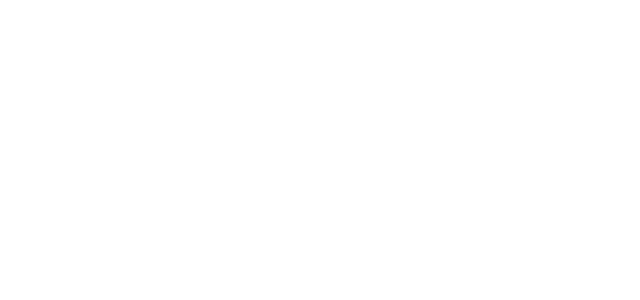
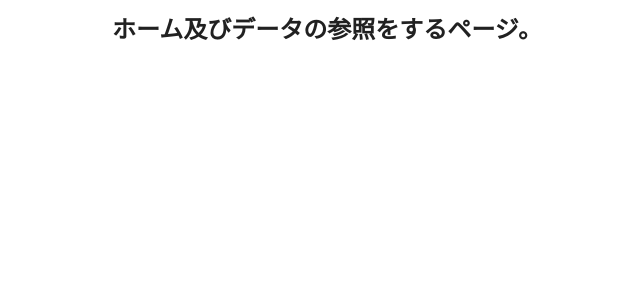
Before and after one commit to EjiOsa/SalesForce_Connect, a Vue app: page / in a window 1280 px wide. Shown: the top 300 px of the page, without its empty margins (313-953 px from the left). Built offline with nearby package versions, Linux system fonts and the light colour scheme.

Commit message:
とりあえず比較できるように各ページの概要を表示。

```diff
--- a/src/components/AdditionPage.vue
+++ b/src/components/AdditionPage.vue
@@ -1,5 +1,16 @@
 <template>
-
+  <v-container>
+    <v-layout
+    text-center
+    wrap
+    >
+      <v-flex mb-4>
+        <h2>
+          データの追加をするページ。
+        </h2>
+      </v-flex>
+    </v-layout>
+  </v-container>
 </template>
 
 <script>
--- a/src/components/DeletePage.vue
+++ b/src/components/DeletePage.vue
@@ -1,5 +1,16 @@
 <template>
-
+  <v-container>
+    <v-layout
+    text-center
+    wrap
+    >
+      <v-flex mb-4>
+        <h2>
+          データの削除をするページ。
+        </h2>
+      </v-flex>
+    </v-layout>
+  </v-container>
 </template>
 
 <script>
--- a/src/components/ReferencePage.vue
+++ b/src/components/ReferencePage.vue
@@ -1,5 +1,16 @@
 <template>
-
+  <v-container>
+    <v-layout
+    text-center
+    wrap
+    >
+      <v-flex mb-4>
+        <h2>
+          ホーム及びデータの参照をするページ。
+        </h2>
+      </v-flex>
+    </v-layout>
+  </v-container>
 </template>
 
 <script>
--- a/src/components/UpdatePage.vue
+++ b/src/components/UpdatePage.vue
@@ -1,5 +1,16 @@
 <template>
-
+  <v-container>
+    <v-layout
+    text-center
+    wrap
+    >
+      <v-flex mb-4>
+        <h2>
+          データの更新をするページ。
+        </h2>
+      </v-flex>
+    </v-layout>
+  </v-container>
 </template>
 
 <script>
```
